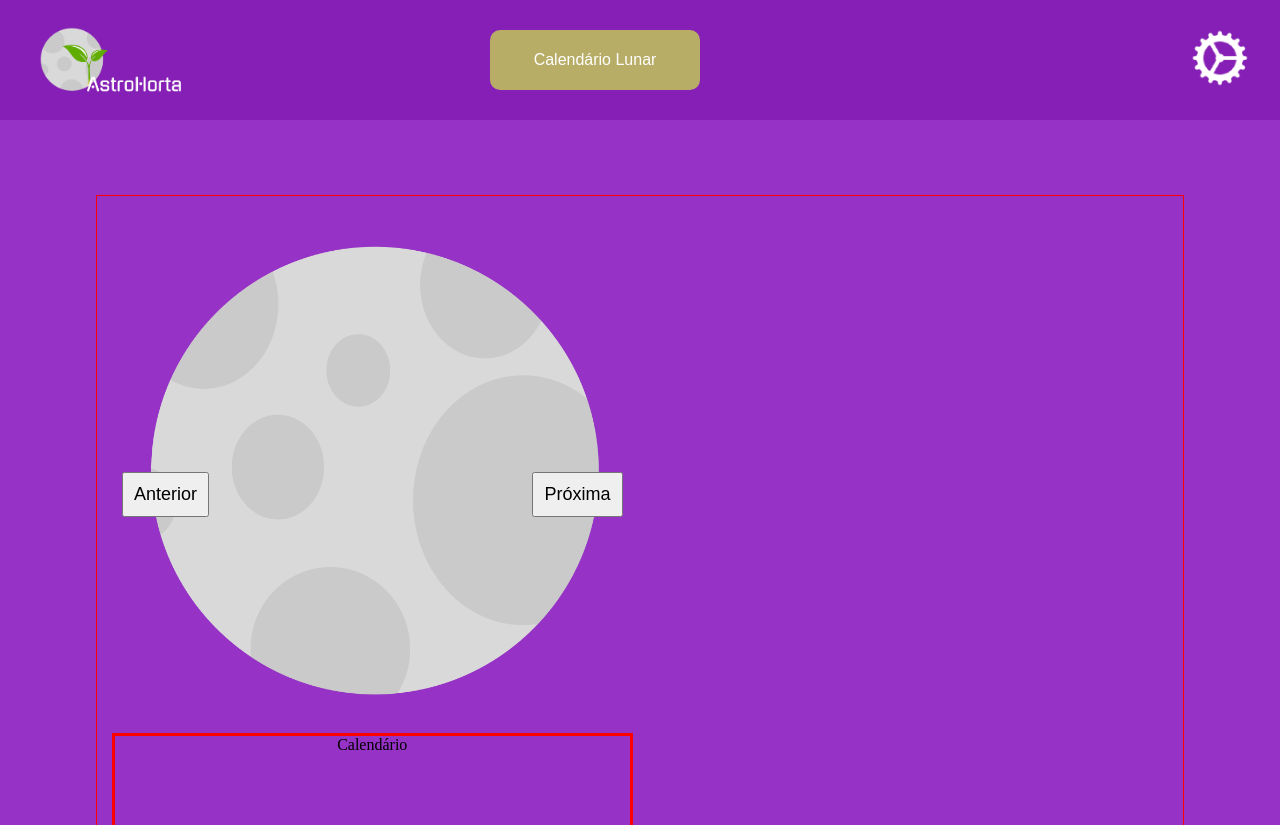
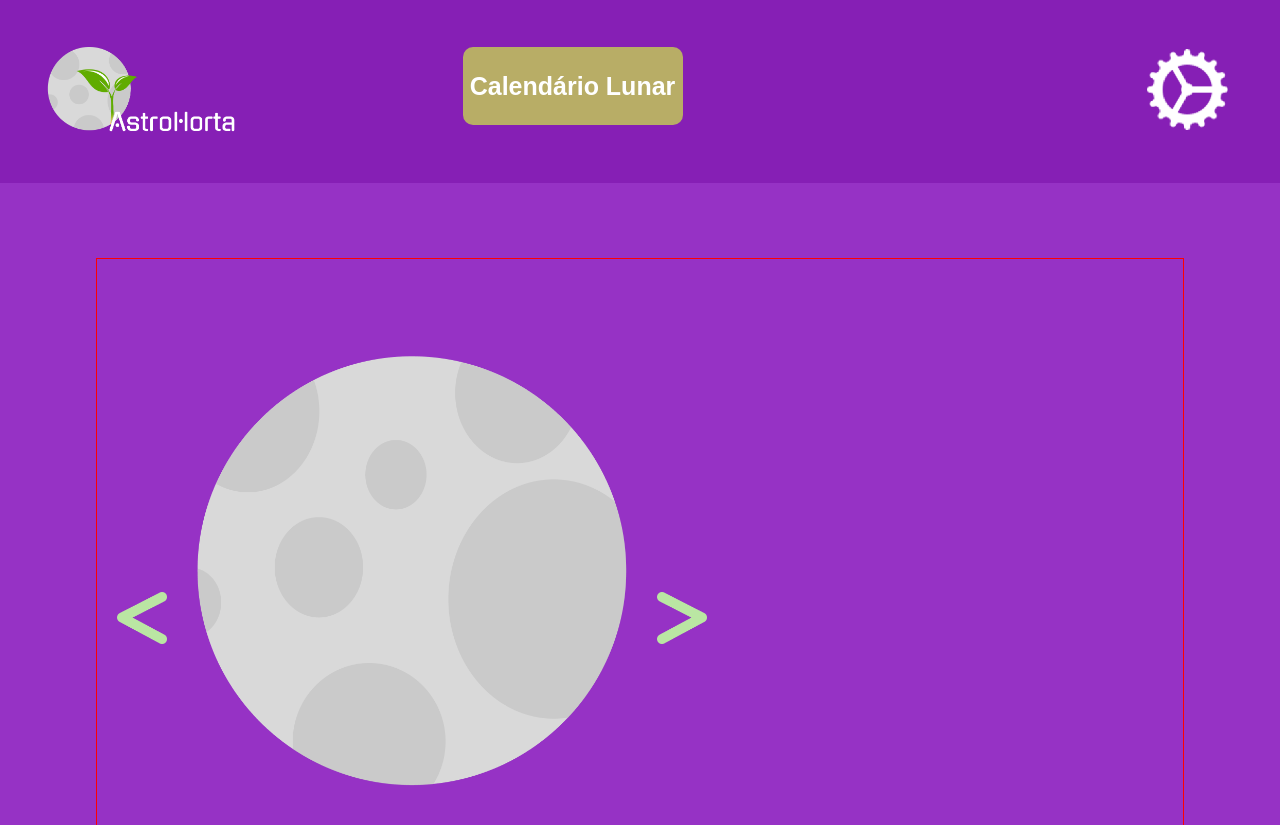
Before and after one commit to ahatra5/astroHorta, a plain HTML site: page index.html in a window 1280 px wide. Shown: the top 825 px of the page. Drawn offline with Linux system fonts and the light colour scheme; a web font is replaced by a local one.

Commit message:
animacaoLuas

```diff
--- a/index.html
+++ b/index.html
@@ -20,29 +20,41 @@
     <div class="cabecalho">
       <div class="logo">
         <a href="index.html"
-          ><img src="img/logoAstroHorta.png" width="150px;"
+          ><img src="img/logoAstroHorta.png" alt="logo" width="200px;"
         /></a>
       </div>
       <div class="local">Calendário Lunar</div>
       <div class="seetings">
-        <a href="seetings.html"><img src="img/seetings.png" width="90px" /></a>
+        <a href="seetings.html"
+          ><img src="img/seetings.png" alt="configurações" width="135px"
+        /></a>
       </div>
     </div>
     <section class="container">
       <div class="principal">
         <div class="carrossel-container">
-          <div class="carrossel-container">
-            <div class="carrossel">
-              <img class="carrossel-img" src="img/luaCheia.png" alt="Foto 1" />
-              <img class="carrossel-img" src="img/luaMinguante.png" alt="Foto 2" />
-              <img class="carrossel-img" src="img/luaNova.png" alt="Foto 3" />
-              <img class="carrossel-img" src="img/luaCrescente.png" alt="Foto 4" />
-            </div>
-            <button id="prevBtn" onclick="changeSlide(-1)">Anterior</button>
-            <button id="nextBtn" onclick="changeSlide(1)">Próxima</button>
+          <div class="carrossel">
+            <img class="carrossel-img" src="img/luaCheia.png" alt="Lua Cheia" />
+            <img
+              class="carrossel-img"
+              src="img/luaMinguante.png"
+              alt="Lua Minguante"
+            />
+            <img class="carrossel-img" src="img/luaNova.png" alt="Lua Nova" />
+            <img
+              class="carrossel-img"
+              src="img/luaCrescente.png"
+              alt="Lua Crescente"
+            />
           </div>
-          <script src="script.js"></script>
-        <div class="calendario">Calendário</div>
+          <button id="prevBtn" onclick="changeSlide(-1)">
+            <img src="img/flechaEsquerda.png" alt="Anterior" width="50px" />
+          </button>
+          <button id="nextBtn" onclick="changeSlide(1)">
+            <img src="img/flechaDireita.png" alt="Próxima" width="50px" />
+          </button>
+        </div>
+        <script src="script.js"></script>
       </div>
     </section>
   </body>
--- a/script.js
+++ b/script.js
@@ -26,8 +26,12 @@ carrossel.addEventListener('transitionend', () => {
     images[currentIndex].style.opacity = '1';
 });
 
+
 // Definindo a opacidade inicial da primeira imagem
 images[0].style.opacity = '1';
+images[1].style.opacity = '1';
+images[2].style.opacity = '1';
+images[3].style.opacity = '1';
 
 // Chamando a função updateCarrossel inicialmente para exibir a primeira imagem
 updateCarrossel();
--- a/style.css
+++ b/style.css
@@ -7,29 +7,28 @@
 .cabecalho {
   display: flex;
   background-color: #861fb5;
-  padding: 15px;
+  padding: 25px;
 }
 
 .logo {
   position: absolute;
-  width: 150px;
+  width: 200px;
   align-items: center;
-  margin: 0 auto;
-  margin-left: 20px;
-  margin-top: 8px;
+  margin: 15px 15px;
 }
 
 .local {
   color: #fff;
   background-color: #b8ad66;
   font-family: "Baloo Bhaina 2", sans-serif;
-  font-weight: 500;
+  font-weight: 600;
+  font-size: 25px;
   border-radius: 10px;
   text-align: center;
   margin: 0 auto;
-  margin-top: 15px;
-  width: 210px;
-  height: 60px;
+  margin-top: 22px;
+  width: 220px;
+  height: 78px;
   display: flex;
   align-items: center;
   justify-content: center;
@@ -58,7 +57,6 @@ body {
 
 .luas,
 .calendario {
-  height: 600px;
   text-align: center;
   border: red solid;
 }
@@ -76,24 +74,23 @@ body {
 }
 
 .carrossel-img {
-  width: 100%;
-  height: auto;
-  opacity: 0;
-  transition: opacity 0.5s ease-in-out;
+  margin: 48px;
+  height: 500px;
 }
 
 button {
+  border: 0;
+  background-color: transparent;
   position: absolute;
   top: 50%;
-  font-size: 18px;
-  padding: 10px;
+  padding: 20px;
   cursor: pointer;
 }
 
 #prevBtn {
-  left: 10px;
+  left: -15px;
 }
 
 #nextBtn {
-  right: 10px;
+  right: -15px;
 }
```
Also changed, not shown: img/flechaDireita.png (added), img/flechaEsquerda.png (added).
